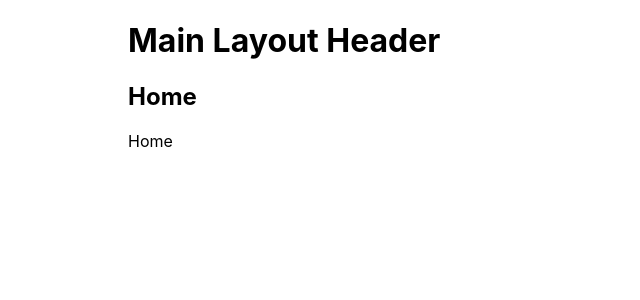
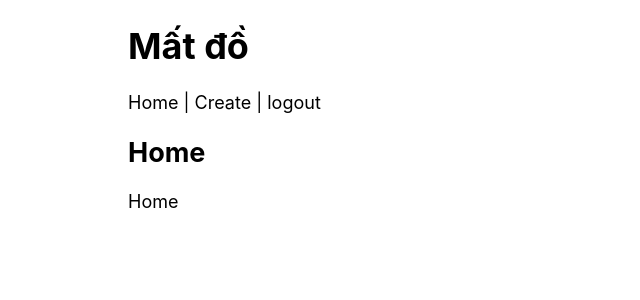
Before and after one commit to vanister/mat-do, a React (Create React App) app in the folder app/: page / in a window 1280 px wide. Shown: the top 300 px of the page, without its empty margins (0-640 px from the left). Built offline with nearby package versions, Linux system fonts and the light colour scheme; no server answers.

Commit message:
Updated layout component

```diff
--- a/app/src/components/Layout.tsx
+++ b/app/src/components/Layout.tsx
@@ -7,7 +7,8 @@ export default function Layout() {
   return (
     <div className="layout-content">
       <header>
-        <h1>Main Layout Header</h1>
+        <h1>Mất đồ</h1>
+        <nav>Home | Create | logout</nav>
       </header>
       <main className="main-content">
         <Outlet />
--- a/app/src/index.scss
+++ b/app/src/index.scss
@@ -3,6 +3,7 @@ body {
   font-family: -apple-system, BlinkMacSystemFont, 'Segoe UI', 'Roboto', 'Oxygen',
     'Ubuntu', 'Cantarell', 'Fira Sans', 'Droid Sans', 'Helvetica Neue',
     sans-serif;
+  font-size: large;
   -webkit-font-smoothing: antialiased;
   -moz-osx-font-smoothing: grayscale;
 }
@@ -12,10 +13,19 @@ code {
     monospace;
 }
 
+button {
+  height: 2.5rem;
+}
+
+input[type='text'] {
+  line-height: 1.5rem;
+}
+
 #root {
   display: flex;
+  flex-direction: column;
   margin: 0 auto;
   padding: 0 1rem;
   max-width: 1024px;
-  min-width: 420px;
+  min-width: 320px;
 }
```
